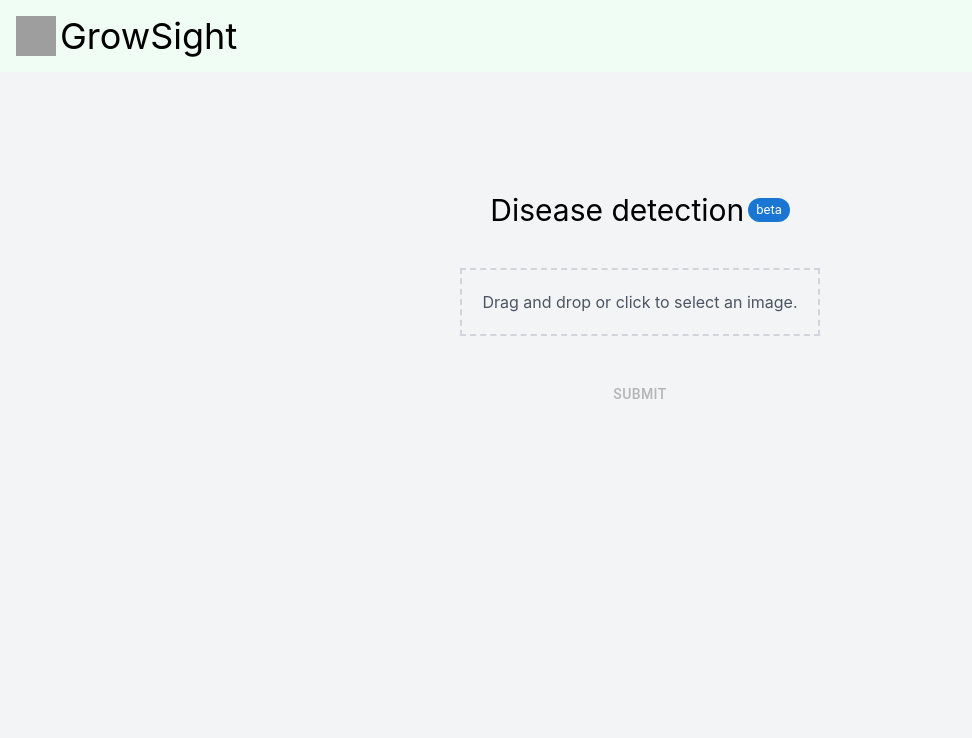
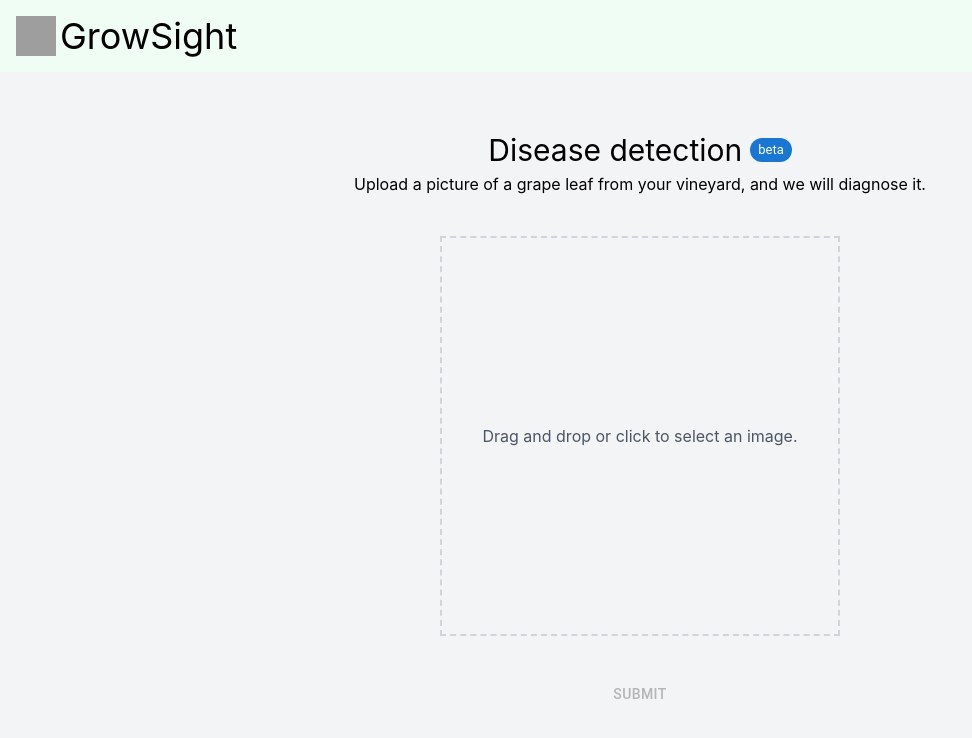
Before and after one commit to akhilgupta1093/AgriSight, a Next.js app: page /1/detect in a window 1280 px wide. Shown: the top 738 px of the page, without its empty margins (0-972 px from the left). Built offline with nearby package versions, Linux system fonts and the light colour scheme; grey boxes are pictures that could not be loaded.

Commit message:
improving look of detector

```diff
--- a/src/components/design-system/FileUpload.tsx
+++ b/src/components/design-system/FileUpload.tsx
@@ -3,11 +3,9 @@ import React, { useState, DragEvent, ChangeEvent } from "react";
 const FileUpload = ({
   selectedFile,
   setSelectedFile,
-  className,
 }: {
   selectedFile: File | null;
   setSelectedFile: (file: File | null) => void;
-  className?: string;
 }) => {
   const [previewUrl, setPreviewUrl] = useState<string | null>(null);
   const [isHovering, setIsHovering] = useState<boolean>(false); // State to track hover status
@@ -36,17 +34,17 @@ const FileUpload = ({
   };
 
   return (
-    <div className={className}>
+    <div className="sm:h-[300px] sm:w-[300px] md:h-[400px] md:w-[400px]">
       <label
         htmlFor="fileInput"
-        className="text-center mt-2 cursor-pointer relative h-full"
+        className="text-center mt-2 cursor-pointer relative"
         onMouseEnter={() => setIsHovering(true)}
         onMouseLeave={() => setIsHovering(false)}
       >
         <div
           onDrop={handleDrop}
           onDragOver={handleDragOver}
-          className="border-2 border-dashed border-gray-300 p-5 text-center text-gray-600 relative h-full"
+          className="border-2 border-dashed border-gray-300 p-5 text-center text-gray-600 relative h-full flex items-center justify-center"
         >
           {previewUrl ? (
             <>
--- a/src/pages/[fieldName]/detect.tsx
+++ b/src/pages/[fieldName]/detect.tsx
@@ -20,10 +20,16 @@ const Detect = () => {
 
   return (
     <div className="p-10 flex-col gap-10 items-center justify-center justify-items-center">
-      <div className="flex flex-col gap-10 justify-center items-center mt-20">
-        <div className="flex gap-1 items-center">
-          <h2 className="text-3xl self-center">Disease detection </h2>
-          <Chip label="beta" color="primary" size="small" />
+      <div className="flex flex-col gap-10 justify-center items-center mt-5">
+        <div className="flex flex-col gap-1 items-center">
+          <div className="flex gap-2 items-center">
+            <h2 className="text-3xl self-center">Disease detection </h2>
+            <Chip label="beta" color="primary" size="small" />
+          </div>
+          <div>
+            Upload a picture of a grape leaf from your vineyard, and we will
+            diagnose it.
+          </div>
         </div>
         <FileUpload
           selectedFile={selectedFile}
```
